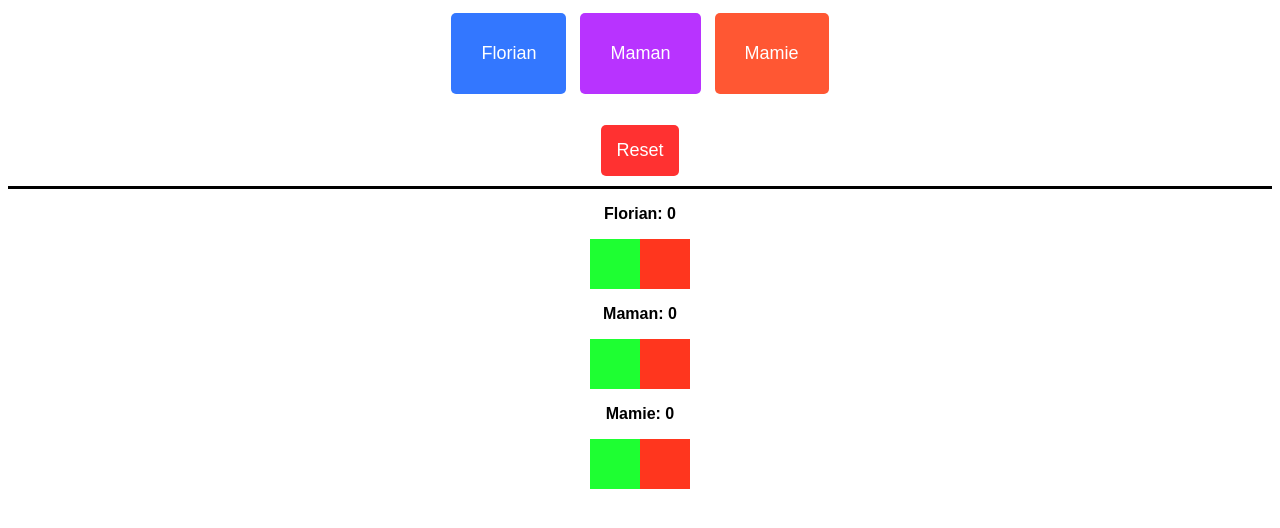
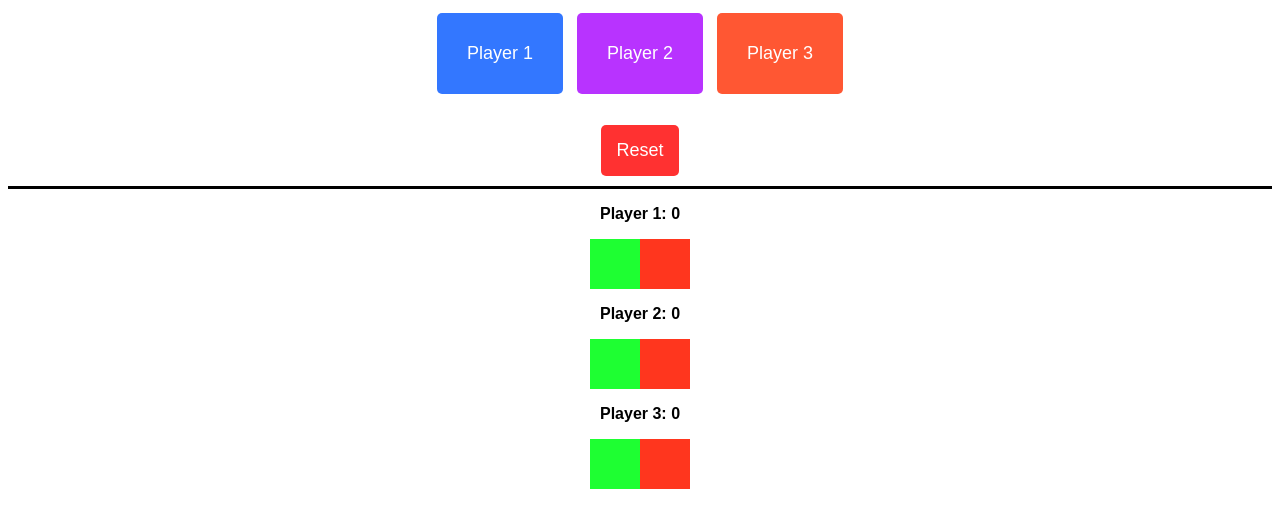
Before and after one commit to Isiwtz/buzzer, a plain HTML site: page index.html in a window 1280 px wide. Drawn offline with Linux system fonts and the light colour scheme.

Commit message:
Add files via upload

```diff
--- a/index.html
+++ b/index.html
@@ -8,9 +8,9 @@
 	</head>
 	<body>
 		<div>
-		  <button id="2">Florian</button>
-		  <button id="3">Maman</button>
-		  <button id="1">Mamie</button>
+		  <button id="1">Player 1</button>
+		  <button id="2">Player 2</button>
+		  <button id="3">Player 3</button>
 		</div>
 		<p id="buzzResult"></p>
 		<div id="resetContainer">
@@ -20,7 +20,16 @@
 		<div id="scoreboard">
 		  <div>
 		    <p>
-		      <div class="score">Florian<div id="2-score">: 0</div></div>
+		      <div class="score">Player 1<div id="1-score">: 0</div></div>
+		    </p>
+		    <div class="countContainer">
+		      <div id="1-more"></div>
+		      <div id="1-less"></div>
+		    </div>
+		  </div>
+		  <div>
+		    <p>
+		      <div class="score">Player 2<div id="2-score">: 0</div></div>
 		    </p>
 		    <div class="countContainer">
 		      <div id="2-more"></div>
@@ -29,22 +38,13 @@
 		  </div>
 		  <div>
 		    <p>
-		      <div class="score">Maman<div id="3-score">: 0</div></div>
+		      <div class="score">Player 3<div id="3-score">: 0</div></div>
 		    </p>
 		    <div class="countContainer">
 		      <div id="3-more"></div>
 		      <div id="3-less"></div>
 		    </div>
 		  </div>
-		  <div>
-		    <p>
-		      <div class="score">Mamie<div id="1-score">: 0</div></div>
-		    </p>
-		    <div class="countContainer">
-		      <div id="1-more"></div>
-		      <div id="1-less"></div>
-		    </div>
-		  </div>
 		</div>
 	</body>
 	<script type="text/javascript" src="index.js"></script>
```
